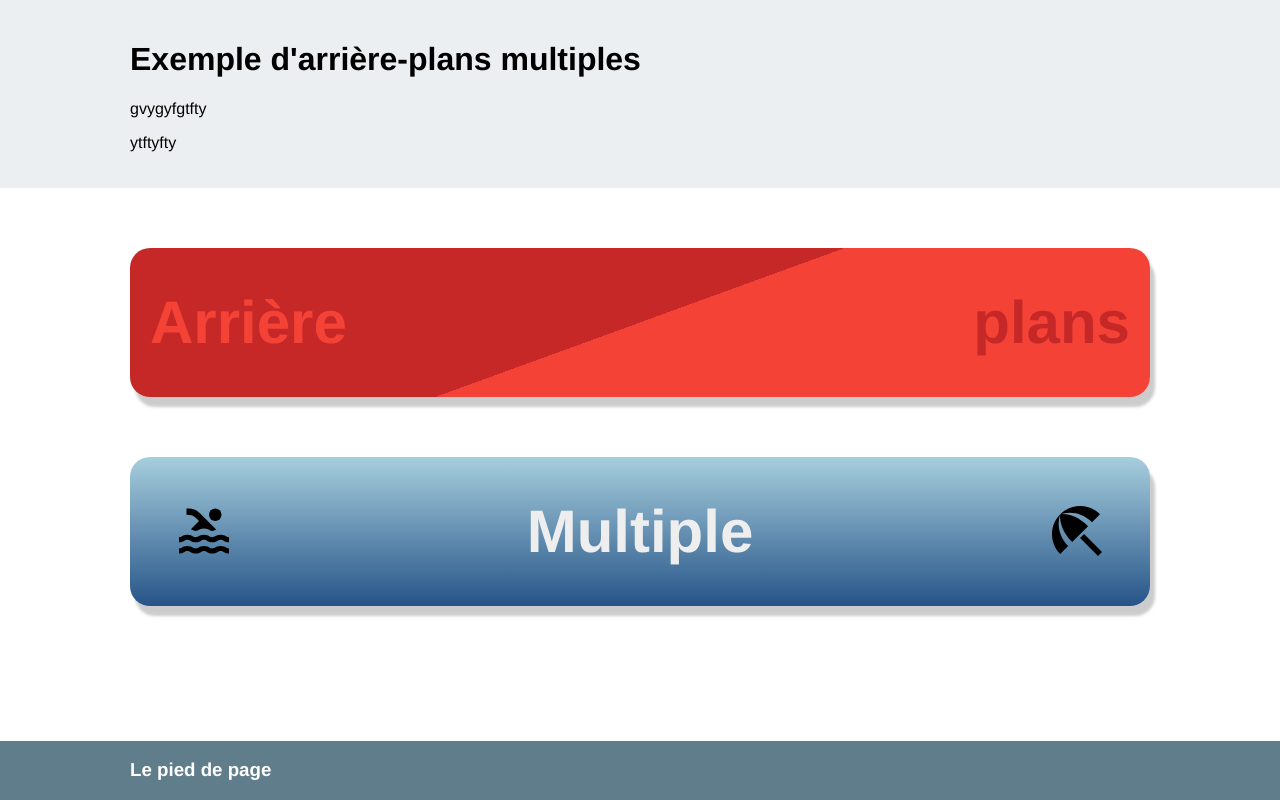
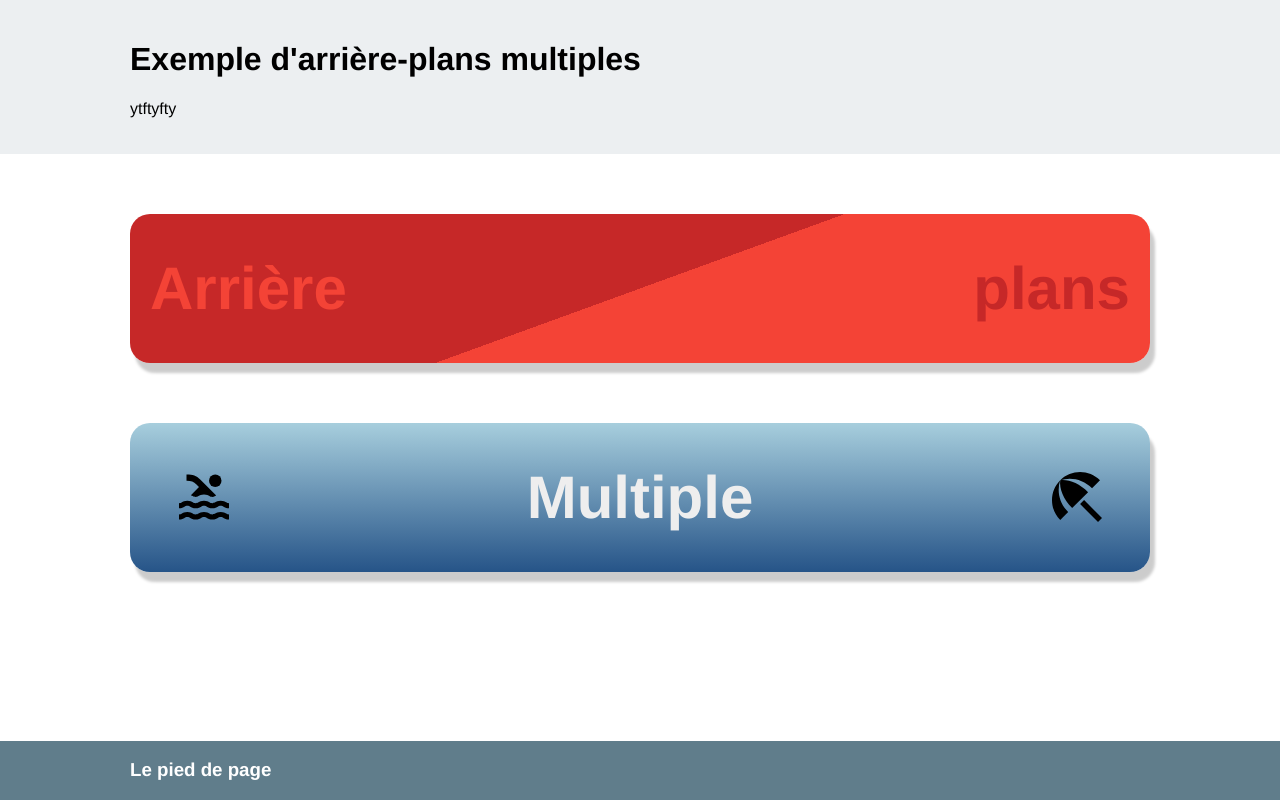
Before and after one commit to LauraGreen00/exercice0003, a plain HTML site: page index.html in a window 1280 px wide. Drawn offline with Linux system fonts and the light colour scheme.

Commit message:
enlever le paragrpahe

```diff
--- a/index.html
+++ b/index.html
@@ -16,7 +16,7 @@
 <header>
     <div class="wrapper">
         <h1>Exemple d'arrière-plans multiples</h1>
-        <p>gvygyfgtfty</p>
+
 <p>ytftyfty</p>
     </div>
 </header>
```
